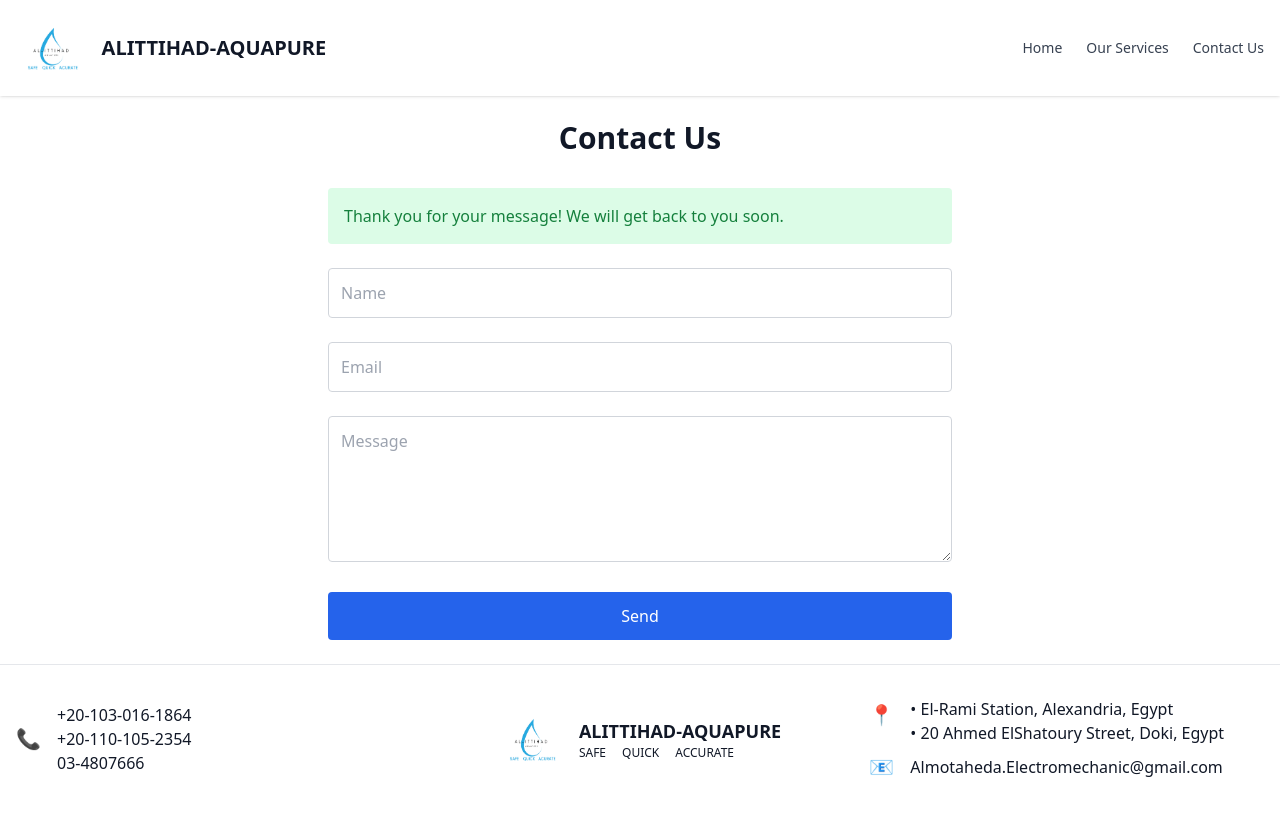
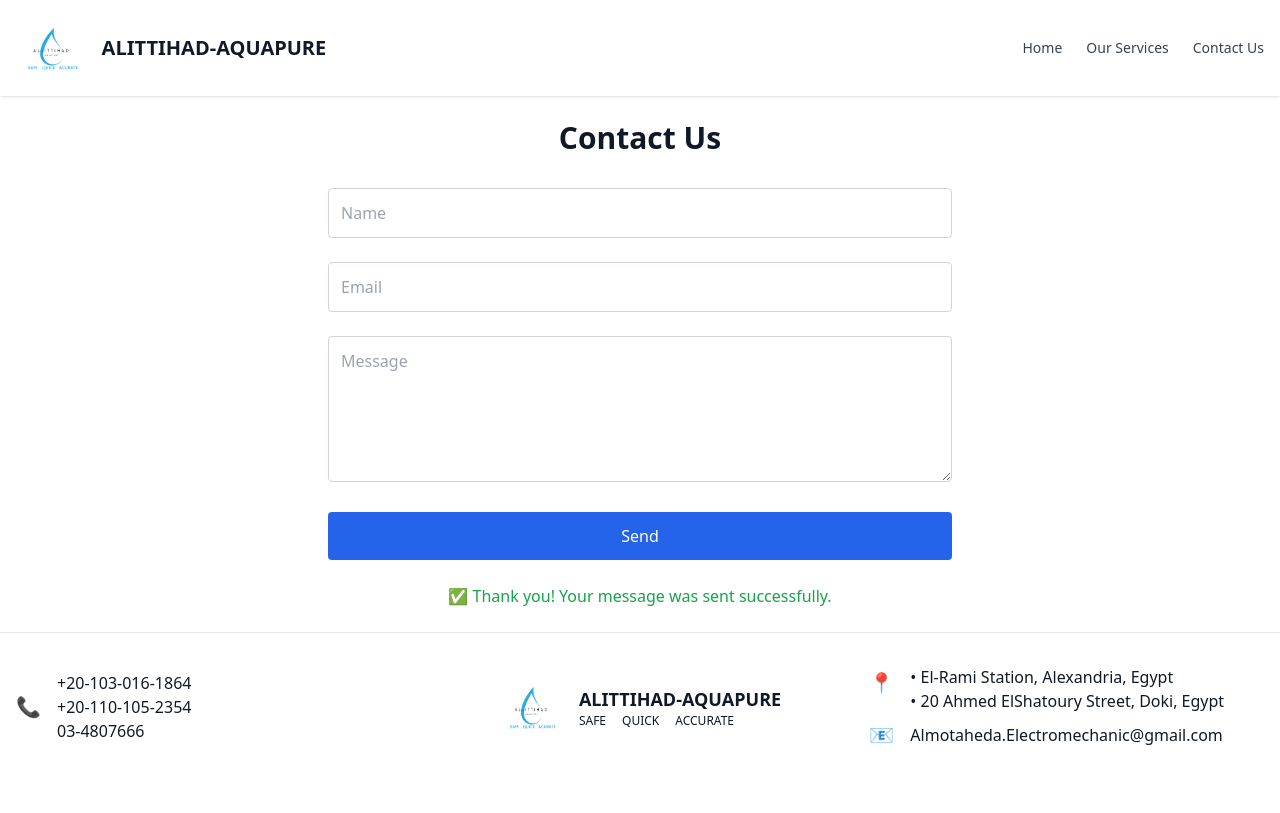
Before and after one commit to Ayoupey/Alittihad-AquaPure-website, a Next.js app: page /contact in a window 1280 px wide. Both pictures are taken after typing "Sample", "name@example.com", "Sample" into the empty fields and a click on the button "Send". Built offline with nearby package versions, Linux system fonts and the light colour scheme.

Commit message:
fix: replaced submitStatus with simpler sent flag

```diff
--- a/src/app/contact/page.tsx
+++ b/src/app/contact/page.tsx
@@ -10,8 +10,7 @@ export default function Contact() {
     message: ''
   });
 
-  const [submitStatus, setSubmitStatus]: [null | 'success', React.Dispatch<React.SetStateAction<null | 'success'>>] = useState(null);
-
+  const [sent, setSent] = useState(false);
 
   const handleChange = (e: React.ChangeEvent<HTMLInputElement | HTMLTextAreaElement>) => {
     const { name, value } = e.target;
@@ -23,9 +22,9 @@ export default function Contact() {
 
   const handleSubmit = (e: React.FormEvent<HTMLFormElement>) => {
     e.preventDefault();
-  setSubmitStatus('success');
+    setSent(true);
     setFormData({ name: '', email: '', message: '' });
-  setTimeout(() => setSubmitStatus(null), 3000);
+    setTimeout(() => setSent(false), 3000);
   };
 
   return (
@@ -33,12 +32,6 @@ export default function Contact() {
       <Header />
       <main className="max-w-2xl mx-auto p-6 fade-in">
         <h2 className="text-3xl font-bold text-center mb-8">Contact Us</h2>
-
-        {submitStatus === 'success' && (
-          <div className="bg-green-100 text-green-700 p-4 mb-6 rounded">
-            Thank you for your message! We will get back to you soon.
-          </div>
-        )}
 
         <form className="space-y-6" onSubmit={handleSubmit}>
           <input
@@ -61,19 +54,26 @@ export default function Contact() {
           />
           <textarea
             placeholder="Message"
-            rows="5"
+            rows={5}
             name="message"
             value={formData.message}
             onChange={handleChange}
             className="w-full border border-gray-300 p-3 rounded"
             required
           ></textarea>
+
           <button
             type="submit"
             className="bg-blue-600 text-white px-6 py-3 rounded hover:bg-blue-700 transition w-full"
           >
             Send
           </button>
+
+          {sent && (
+            <p className="text-green-600 text-center mt-4">
+              ✅ Thank you! Your message was sent successfully.
+            </p>
+          )}
         </form>
       </main>
       <Footer />
```
Lines whose indentation alone changed are shown as unchanged.
